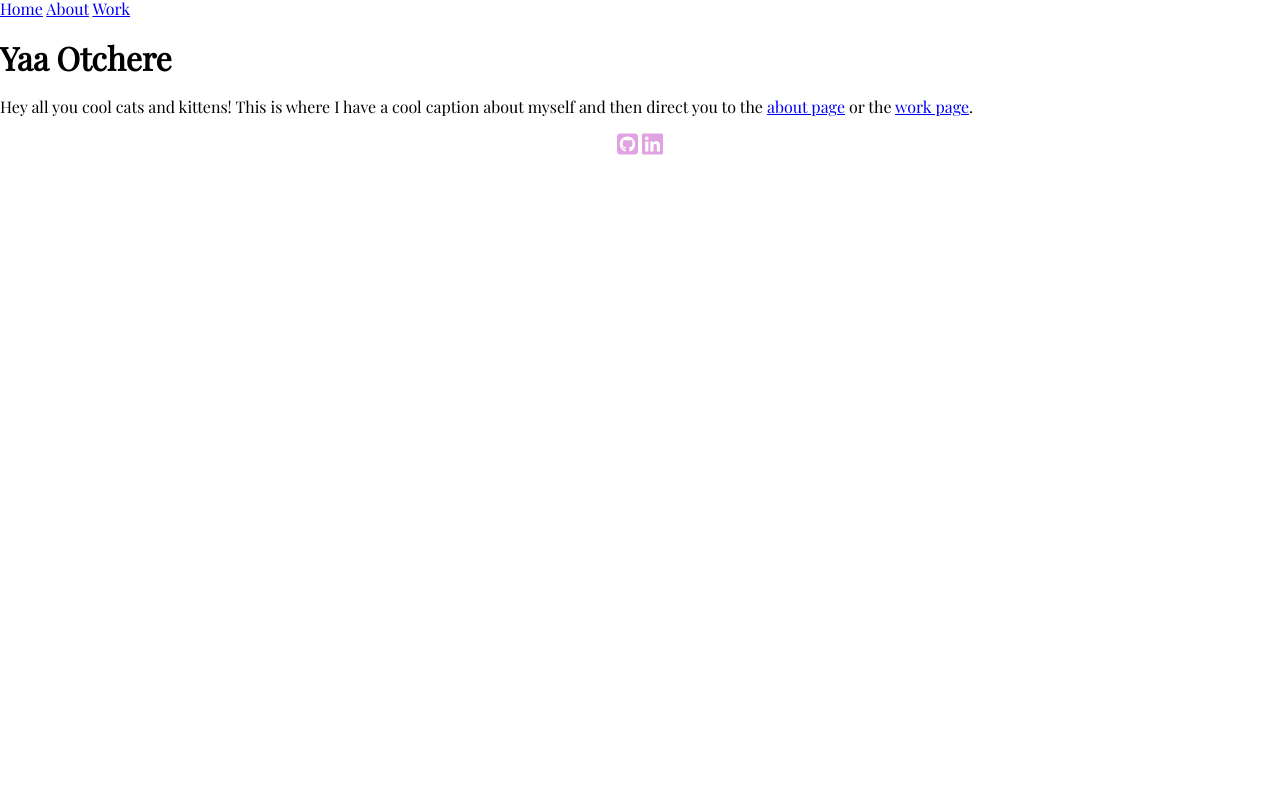
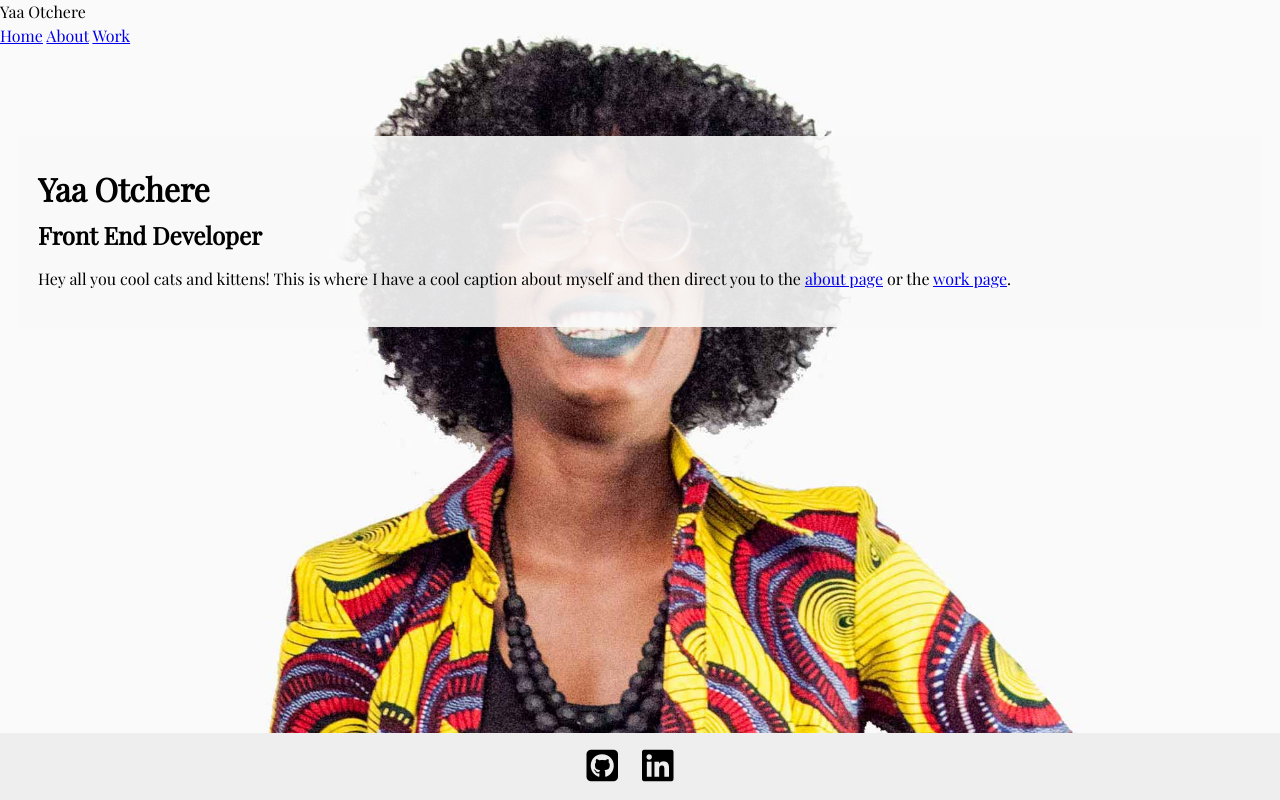
Before and after one commit to yaatabuaa/yaatabuaa.github.io, a plain HTML site: page index.html in a window 1280 px wide. Drawn offline with nearby package versions, Linux system fonts and the light colour scheme.

Commit message:
adding home page content

```diff
--- a/index.html
+++ b/index.html
@@ -5,28 +5,32 @@
 	<meta charset="UTF-8">
 	<meta name="viewport" content="width=device-width, initial-scale=1.0">
 	<link rel="stylesheet" href="css/style.css">
-	<title>Yaa Otchere</title>
+	<title>Yaa Otchere - Front End Developer</title>
 	<script src="https://kit.fontawesome.com/2e20930c3c.js" crossorigin="anonymous"></script>
 </head>
 
-<body>
-	<nav>
-		<a href="index.html">Home</a>
-		<a href="about.html">About</a>
-		<a href="work.html">Work</a>
-	</nav>
+<body class="home">
+	<header>
+		<div class="logo logo--text">Yaa Otchere</div>
+		<nav>
+			<a href="index.html">Home</a>
+			<a href="about.html">About</a>
+			<a href="work.html">Work</a>
+		</nav>
+	</header>
 	<main>
-		<h1>Yaa Otchere</h1>
+		<h1 class="headline headline__primary">Yaa Otchere</h1>
+		<h2 class="headline headline__subtitle">Front End Developer</h2>
 		<p>
 			Hey all you cool cats and kittens! This is where I have a cool caption about myself and then direct you to
 			the <a href="about.html">about page</a> or the <a href="work.html">work page</a>.
 		</p>
 	</main>
 	<footer>
-		<a href="https://github.com/yaatabuaa">
+		<a href="https://github.com/yaatabuaa" class="footer-link">
 			<i class="fab fa-github-square"></i>
 		</a>
-		<a href="https://www.linkedin.com/in/yaaotchere/">
+		<a href="https://www.linkedin.com/in/yaaotchere/" class="footer-link">
 			<i class="fab fa-linkedin"></i>
 		</a>
 	</footer>
--- /dev/null
+++ b/scss/partials/_content.scss
@@ -0,0 +1,5 @@
+main {
+    background: rgba(250,250,250,0.9);
+    margin: 88px 18px 0;
+    padding: 20px;
+}
--- a/scss/partials/_footer.scss
+++ b/scss/partials/_footer.scss
@@ -1,6 +1,11 @@
 footer {
     text-align: center;
-    a {
+    padding: 15px 0;
+    background: #eee;
+    position: absolute;
+    bottom: 0;
+    width: 100%;
+    .footer-link {
         text-decoration: none;
     }
 }
--- /dev/null
+++ b/scss/partials/_images.scss
@@ -0,0 +1,7 @@
+.home {
+    background: url('../img/yaa-standing-yellow-suit.jpg');
+    background-size: cover;
+    //background-position: center;
+    background-repeat: no-repeat;
+    background-color: #FAFAFA;
+}
--- a/scss/partials/_typography.scss
+++ b/scss/partials/_typography.scss
@@ -1,8 +1,14 @@
+html {
+    line-height: 24px;
+}
+
 body {
     font-family: $font-stack;
+    // color: #fff;
 }
 
 .fab {
-    font-size: 24px;
-    color: rgb(224, 162, 224);
+    font-size: 36px;
+    color: #000;
+    margin-right: 20px;
 }
--- a/scss/stylesheet.scss
+++ b/scss/stylesheet.scss
@@ -1,7 +1,4 @@
-@import "partials/normalize";
-@import "partials/variables";
-@import "partials/typography";
-@import "partials/footer.scss";
+@import "partials/normalize", "partials/variables", "partials/typography", "partials/footer", "partials/images", "partials/content";
 
 //import my google font
 @import url('https://fonts.googleapis.com/css2?family=Playfair+Display&display=swap');
```
Also changed, not shown: about.html (+10 -7 lines), work.html (+11 -8 lines), css/style.css, img/hands-at-laptop.jpg (added), img/yaa-standing-yellow-suit.jpg (added), 2 other files.
